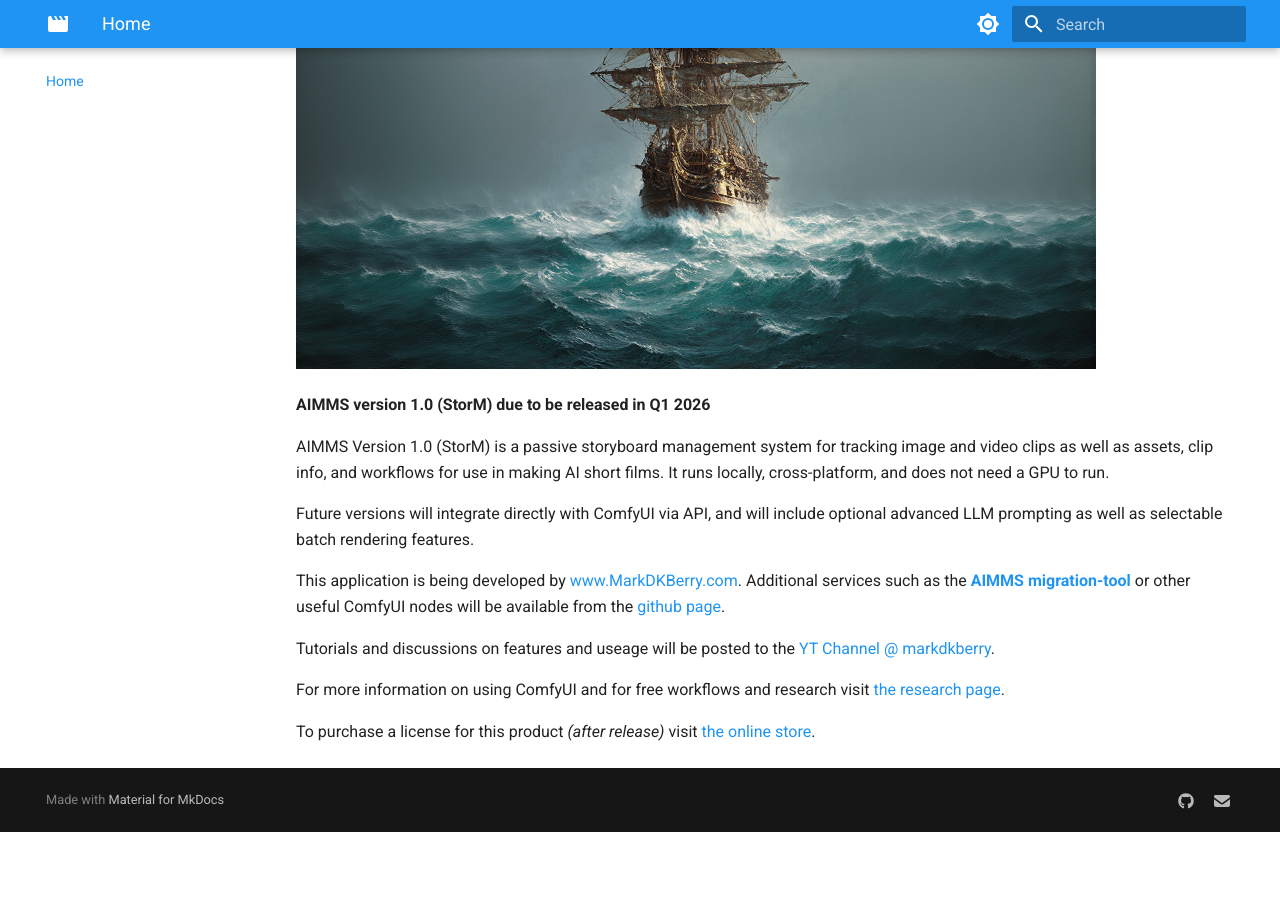
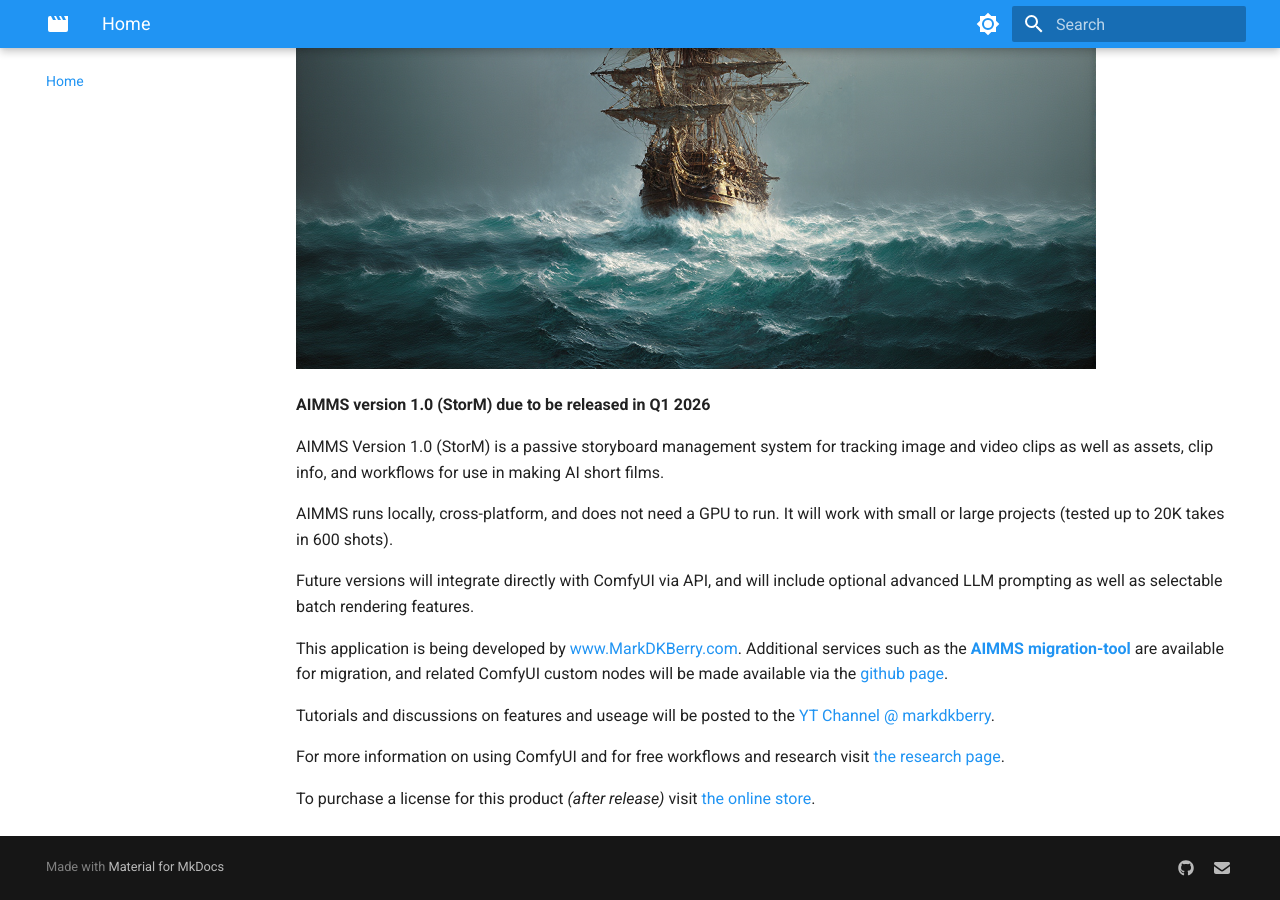
Before and after one commit to AI-Making-Movies/aimms-docs, an MkDocs documentation site: the page built from docs/index.md, in a window 1280 px wide and 900 px high, scrolled down 515 px. Built offline with MkDocs 1.6.1 and Material for MkDocs 9.7.7, drawn with Linux system fonts in a browser that asks for light colours; the version menu is left out; before the commit the page ends 1347 px from its top, so only the background shows below that.

Commit message:
update content

```diff
--- a/docs/index.md
+++ b/docs/index.md
@@ -8,11 +8,13 @@ Welcome to the documentation for AIMMS *(Artificial Intelligent Movie Management
 
 **AIMMS version 1.0 (StorM) due to be released in Q1 2026**
 
-AIMMS Version 1.0 (StorM) is a passive storyboard management system for tracking image and video clips as well as assets, clip info, and workflows for use in making AI short films. It runs locally, cross-platform, and does not need a GPU to run.
+AIMMS Version 1.0 (StorM) is a passive storyboard management system for tracking image and video clips as well as assets, clip info, and workflows for use in making AI short films.
+
+AIMMS runs locally, cross-platform, and does not need a GPU to run. It will work with small or large projects (tested up to 20K takes in 600 shots).
 
 Future versions will integrate directly with ComfyUI via API, and will include optional advanced LLM prompting as well as selectable batch rendering features.
 
-This application is being developed by [www.MarkDKBerry.com](https://www.markdkberry.com). Additional services such as the [**AIMMS migration-tool**](https://github.com/mdkberry/migrating-to-aimms) or other useful ComfyUI nodes will be available from the [github page](https://github.com/mdkberry).
+This application is being developed by [www.MarkDKBerry.com](https://www.markdkberry.com). Additional services such as the [**AIMMS migration-tool**](https://github.com/mdkberry/migrating-to-aimms) are available for migration, and related ComfyUI custom nodes will be made available via the [github page](https://github.com/mdkberry).
 
 Tutorials and discussions on features and useage will be posted to the [YT Channel @ markdkberry](https://www.youtube.com/@markdkberry).
 
```
